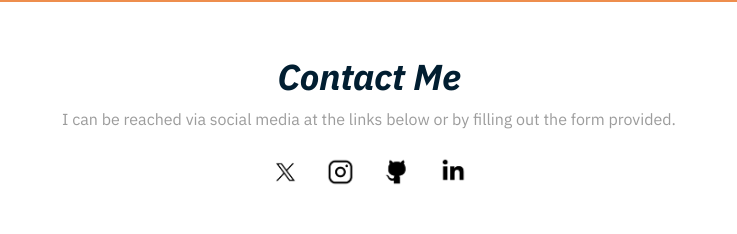
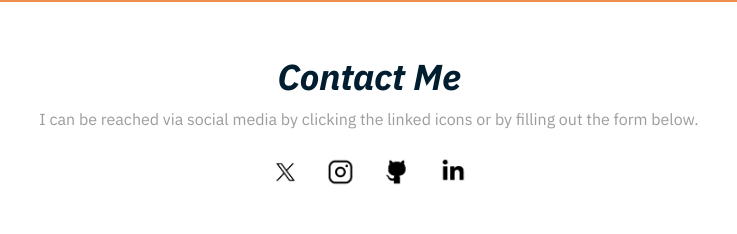
Before and after one commit to aprilqueved0/april-queved0.github.io, a plain HTML site: page projects/portfolio/contact/index.html in a window 1280 px wide. Shown: the part 128-362 px from the top of the page, 271-1008 px from the left. Drawn offline with nearby package versions, Linux system fonts and the light colour scheme.

Commit message:
Contact page rephrase

```diff
--- a/projects/portfolio/contact/index.html
+++ b/projects/portfolio/contact/index.html
@@ -50,7 +50,7 @@
               <span class="shadows-font">Contact Me</span>
             </p>
             <p class="text-blk contactus-subhead">
-              I can be reached via social media at the links below or by filling out the form provided.
+              I can be reached via social media by clicking the linked icons or by filling out the form below.
             </p>
             <div class="social-media-links">
               <a href="https://x.com/aprilqueved0" id="ix94i-2" target="_blank" rel="noopener noreferrer">
```
